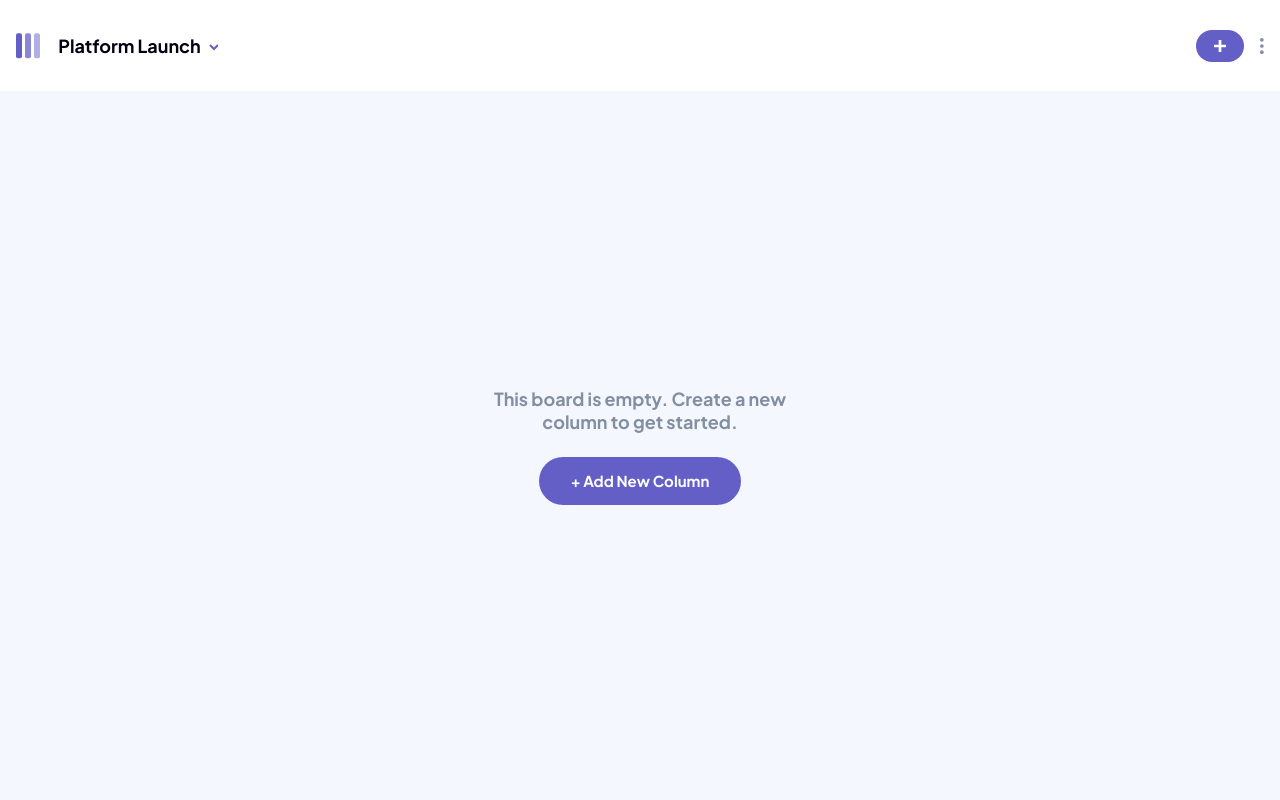
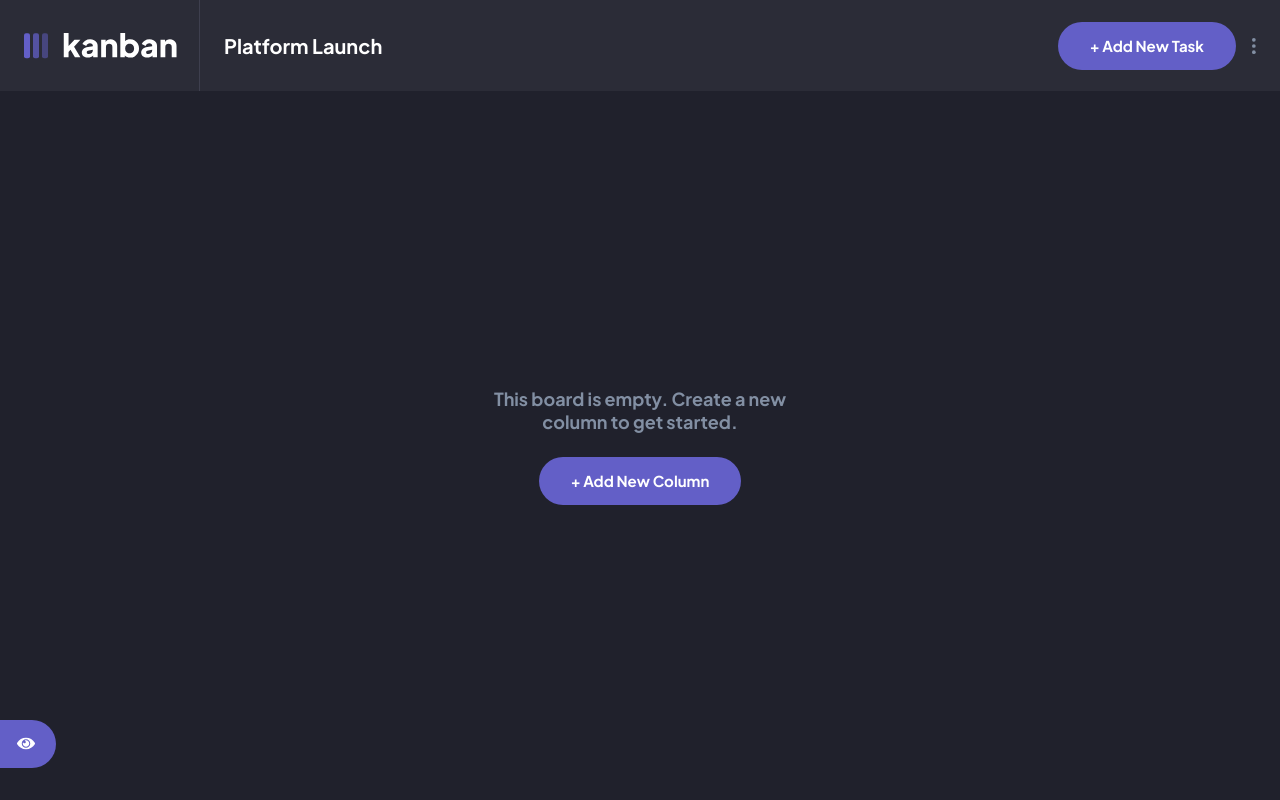
Before and after one commit to hector535/kanban-app, a React (Vite) app: page / in a window 1280 px wide. Built offline with nearby package versions, Linux system fonts and the light colour scheme.

Commit message:
adapt sidebar to tablet and desktop screen sizes

```diff
--- a/index.html
+++ b/index.html
@@ -1,5 +1,5 @@
 <!DOCTYPE html>
-<html lang="en" class="">
+<html lang="en" class="dark">
   <head>
     <meta charset="UTF-8" />
     <link rel="icon" type="image/svg+xml" href="/vite.svg" />
--- a/src/App.tsx
+++ b/src/App.tsx
@@ -1,16 +1,56 @@
-import { Toolbar } from "@/components/ui";
+import { Button, Toolbar } from "@/components/ui";
+import { Eye } from "@/components/icons";
 import { DialogContainers, EmptyBoardMessage } from "@/components/app";
+import { useAppDispatch, useAppSelector } from "@/hooks";
+import { setDialogVisibility } from "@/slices/ui-slice";
+import clsx from "clsx";
+
+const ShowSideMenuButton = () => {
+  const isSideMenuOpened = useAppSelector(
+    (state) => state.ui.dialogs.showBoardSelection
+  );
+
+  const dispatch = useAppDispatch();
+
+  const handleClick = () => {
+    dispatch(
+      setDialogVisibility({ name: "showBoardSelection", visibility: true })
+    );
+  };
+
+  if (isSideMenuOpened) return null;
+
+  return (
+    <Button
+      size="icon"
+      className="hidden md:inline-flex fixed w-14 h-12 left-0 bottom-8 rounded-r-[6.25rem]"
+      onClick={handleClick}
+    >
+      <Eye className="relative -left-0.5 w-[18px] h-[14px]" />
+    </Button>
+  );
+};
 
 function App() {
+  const isSideMenuOpened = useAppSelector(
+    (state) => state.ui.dialogs.showBoardSelection
+  );
+
   return (
     <>
       <Toolbar />
 
-      <main className="h-[calc(100vh-var(--height-toolbar))]">
+      <main
+        className={clsx(
+          "h-[calc(100vh-var(--height-toolbar))] transition-[margin] duration-700",
+          isSideMenuOpened && "ml-[16.25rem]"
+        )}
+      >
         <EmptyBoardMessage />
       </main>
 
       <DialogContainers />
+      <ShowSideMenuButton />
     </>
   );
 }
--- a/src/components/app/board-selection-dialog.tsx
+++ b/src/components/app/board-selection-dialog.tsx
@@ -4,8 +4,11 @@ import {
   DialogHeader,
   DialogTitle,
 } from "@/components/ui";
-import { Board } from "@/components/icons";
+import { Board, EyeSlash } from "@/components/icons";
 import { ThemeSwitcher } from "@/components/app";
+import { useAppDispatch, useAppSelector, useViewport } from "@/hooks";
+import { useEffect, useState } from "react";
+import { setDialogVisibility } from "@/slices/ui-slice";
 
 const boards = [
   {
@@ -47,28 +50,62 @@ const MenuItem = (props: MenuOptionProps) => {
   );
 };
 
+const MenuItemList = () => {
+  return (
+    <ul className="-ml-6 max-h-[18rem] py-2 overflow-auto">
+      {boards.map(({ id, ...props }) => (
+        <MenuItem key={id} {...props} />
+      ))}
+
+      <MenuItem
+        className="text-purple [&>svg>path]:fill-purple"
+        name="+ Create New Board"
+      />
+    </ul>
+  );
+};
+
 export const BoardSelectionDialog = () => {
+  const showDialog = useAppSelector(
+    (state) => state.ui.dialogs.showBoardSelection
+  );
+  const dispatch = useAppDispatch();
+
+  const { vw } = useViewport();
+  const [displayAsModal, setDisplayAsModal] = useState(vw < 768);
+
+  const handleHideDialog = () => {
+    dispatch(
+      setDialogVisibility({
+        name: "showBoardSelection",
+        visibility: false,
+      })
+    );
+  };
+
+  useEffect(() => {
+    setDisplayAsModal(vw < 768);
+  }, [vw]);
+
   return (
-    <Dialog open={false}>
-      <DialogContent className="gap-4 top-[calc(var(--height-toolbar)+15px)] translate-y-0 py-4 px-6 max-w-[20rem]">
+    <Dialog open={showDialog} modal={displayAsModal}>
+      <DialogContent className="gap-4 top-[calc(var(--height-toolbar)+15px)] translate-y-0 py-4 px-6 max-w-[20rem] md:w-[var(--width-sidebar)] md:top-[var(--height-toolbar)] md:bottom-0 md:left-0 md:data-[state=open]:animate-slide-in md:data-[state=closed]:animate-slide-out md:py-8 md:shadow-none md:border-t-0 md:rounded-r-none md:gap-[1.125rem] md:grid-rows-[auto_auto_1fr_auto]">
         <DialogHeader>
           <DialogTitle className="text-xs font-bold tracking-[2.4px] uppercase text-gray">
             All Boards (3)
           </DialogTitle>
         </DialogHeader>
 
-        <ul className="-ml-6 max-h-[18rem] py-2 overflow-auto">
-          {boards.map(({ id, ...props }) => (
-            <MenuItem key={id} {...props} />
-          ))}
+        <MenuItemList />
 
-          <MenuItem
-            className="text-purple [&>svg>path]:fill-purple"
-            name="+ Create New Board"
-          />
-        </ul>
-
-        <ThemeSwitcher className="mx-[-0.5rem]" />
+        <ThemeSwitcher className="mx-[-0.5rem] md:self-end" />
+        <button
+          className="flex gap-2.5 items-center text-[0.9375rem] font-bold text-gray ring-offset-white focus-visible:outline-none focus-visible:ring-2 focus-visible:ring-slate-950 focus-visible:ring-offset-2 dark:ring-offset-slate-950 dark:focus-visible:ring-slate-300"
+          onClick={handleHideDialog}
+        >
+          <EyeSlash />
+          Hide Sidebar
+        </button>
       </DialogContent>
     </Dialog>
   );
--- /dev/null
+++ b/src/components/icons/eye.tsx
@@ -0,0 +1,32 @@
+import React from "react";
+import { cn } from "@/lib/utils";
+
+interface EyeProps extends React.ComponentPropsWithoutRef<"svg"> {}
+
+const Eye = React.forwardRef<SVGSVGElement, EyeProps>(
+  ({ className, ...props }, ref) => {
+    return (
+      <svg
+        {...props}
+        ref={ref}
+        className={cn(className)}
+        width="16"
+        height="11"
+        viewBox="0 0 16 11"
+        fill="none"
+        xmlns="http://www.w3.org/2000/svg"
+      >
+        <path
+          fillRule="evenodd"
+          clipRule="evenodd"
+          d="M15.8154 4.43419C14.2491 1.77636 11.328 0 8 0C4.67056 0 1.75012 1.77761 0.184624 4.43419C-0.0615413 4.8519 -0.0615413 5.37033 0.184624 5.78805C1.75087 8.44585 4.67195 10.2222 8 10.2222C11.3294 10.2222 14.2499 8.4446 15.8154 5.78802C16.0615 5.37031 16.0615 4.85189 15.8154 4.43419ZM8 8.88887C5.91217 8.88887 4.22223 7.19924 4.22223 5.1111C4.22223 3.02327 5.91184 1.33333 8 1.33333C10.0878 1.33333 11.7778 3.02294 11.7778 5.1111C11.7778 7.19893 10.0882 8.88887 8 8.88887ZM8 7.99999C9.5955 7.99999 10.8889 6.7066 10.8889 5.1111C10.8889 3.51561 9.5955 2.22222 8 2.22222C7.50811 2.22222 7.04503 2.3453 6.63964 2.56211L6.64053 2.56208C7.2975 2.56208 7.83008 3.09466 7.83008 3.75163C7.83008 4.40858 7.2975 4.94116 6.64053 4.94116C5.98356 4.94116 5.45098 4.4086 5.45098 3.75163L5.451 3.75074C5.2342 4.15613 5.11112 4.61921 5.11112 5.1111C5.11112 6.7066 6.4045 7.99999 8 7.99999Z"
+          fill="white"
+        />
+      </svg>
+    );
+  }
+);
+
+Eye.displayName = "Eye";
+
+export { Eye };
--- a/src/components/icons/index.ts
+++ b/src/components/icons/index.ts
@@ -6,3 +6,5 @@ export * from "./cross";
 export * from "./sun";
 export * from "./moon";
 export * from "./board";
+export * from "./eye";
+export * from "./eye-slash";
--- a/src/components/ui/toolbar.tsx
+++ b/src/components/ui/toolbar.tsx
@@ -6,11 +6,14 @@ import {
   DropdownMenuContent,
   DropdownMenuItem,
 } from "@/components/ui";
-import { useAppDispatch } from "@/hooks";
+import { useAppDispatch, useAppSelector } from "@/hooks";
 import { cn } from "@/lib/utils";
 import { setDialogVisibility } from "@/slices/ui-slice";
 
 export const Toolbar = () => {
+  const isSideBarOpened = useAppSelector(
+    (state) => state.ui.dialogs.showBoardSelection
+  );
   const dispatch = useAppDispatch();
 
   const handleDeleteBoard = () => {
@@ -22,27 +25,43 @@ export const Toolbar = () => {
     );
   };
 
-  const isBoardMenuOpen = true;
-
   return (
     <header
       className={cn(
-        "px-4 h-[var(--height-toolbar)] flex items-center gap-4 bg-white",
-        isBoardMenuOpen && "relative z-[100] pointer-events-auto"
+        "h-[var(--height-toolbar)] bg-white flex md:grid md:grid-cols-[auto_1fr] dark:bg-gray-very-dark",
+        isSideBarOpened && "relative z-[100] pointer-events-auto"
       )}
     >
-      <div className="w-[1.7rem] overflow-hidden">
-        <Logo />
+      <div
+        className={cn(
+          "grid items-center pl-4 w-[2.7rem] h-full overflow-hidden transition-[width] duration-250 ease-out md:w-[12.5rem] md:pl-6 md:border-r md:border-gray-light dark:border-gray-dark",
+          isSideBarOpened && "md:w-[var(--width-sidebar)] md:delay-310"
+        )}
+      >
+        <Logo className="dark:[&>path]:fill-white" />
       </div>
 
-      <div className="w-full flex justify-between items-center">
-        <Button variant="ghost" className="rounded-md gap-2 px-0">
-          <span className="text-h-lg text-black">Platform Launch</span>
+      <div className="flex items-center justify-between px-4 w-full md:px-6">
+        <Button
+          variant="ghost"
+          className="rounded-md gap-2 px-0 dark:hover:bg-slate-700 md:hidden"
+        >
+          <span className="text-h-lg text-black dark:text-white">
+            Platform Launch
+          </span>
           <ArrowDown className="relative top-0.5" />
         </Button>
 
-        <Button size="icon" className="ml-auto rounded-3xl w-12 h-8">
+        <h1 className="hidden md:block text-xl font-bold text-black dark:text-white">
+          Platform Launch
+        </h1>
+
+        <Button size="icon" className="ml-auto rounded-3xl w-12 h-8 md:hidden">
           <Plus />
+        </Button>
+
+        <Button size="lg" className="hidden md:inline-flex ml-auto">
+          + Add New Task
         </Button>
 
         <DropdownMenu>
--- a/src/hooks/index.ts
+++ b/src/hooks/index.ts
@@ -1 +1,2 @@
 export * from "./redux";
+export * from "./useViewport";
--- /dev/null
+++ b/src/hooks/useViewport.ts
@@ -0,0 +1,42 @@
+import { useEffect, useState } from "react";
+
+const getViewportSize = () => {
+  const vw = Math.max(
+    document.documentElement.clientWidth || 0,
+    window.innerWidth || 0
+  );
+  const vh = Math.max(
+    document.documentElement.clientHeight || 0,
+    window.innerHeight || 0
+  );
+
+  return {
+    vw,
+    vh,
+  };
+};
+
+export const useViewport = () => {
+  const [size, setSize] = useState<{ vw: number; vh: number }>(getViewportSize);
+
+  useEffect(() => {
+    let timerId: NodeJS.Timeout;
+
+    const resize = () => {
+      clearTimeout(timerId);
+
+      timerId = setTimeout(() => setSize(getViewportSize()), 500);
+    };
+
+    window.addEventListener("resize", resize);
+
+    return () => {
+      window.removeEventListener("resize", resize);
+    };
+  }, []);
+
+  return {
+    vw: size.vw,
+    vh: size.vh,
+  };
+};
--- a/src/index.css
+++ b/src/index.css
@@ -10,6 +10,7 @@
 
   :root {
     --height-toolbar: clamp(4rem, 3.2957rem + 3.005vw, 6rem);
+    --width-sidebar: clamp(16.25rem, 13.39304rem + 5.952vw, 18.75rem);
   }
 
   body {
--- a/src/slices/ui-slice.ts
+++ b/src/slices/ui-slice.ts
@@ -3,10 +3,11 @@ import { PayloadAction, createSlice } from "@reduxjs/toolkit";
 type UIState = {
   dialogs: {
     showBoardDeletion: boolean;
+    showBoardSelection: boolean;
+    showBoardForm: boolean;
     showTaskDeletion: boolean;
     showTaskDetails: boolean;
     showTaskForm: boolean;
-    showBoardForm: boolean;
   };
 };
 
@@ -18,10 +19,11 @@ type DialogVisibility = {
 const initialState: UIState = {
   dialogs: {
     showBoardDeletion: false,
+    showBoardForm: false,
+    showBoardSelection: false,
     showTaskDeletion: false,
     showTaskDetails: false,
     showTaskForm: false,
-    showBoardForm: false,
   },
 };
 
--- a/tailwind.config.js
+++ b/tailwind.config.js
@@ -83,6 +83,12 @@ module.exports = {
       fontFamily: {
         sans: ["Plus Jakarta Sans", "sans-serif"],
       },
+      transitionDuration: {
+        250: "250ms",
+      },
+      transitionDelay: {
+        310: "310ms",
+      },
       keyframes: {
         "accordion-down": {
           from: { height: "0" },
@@ -92,10 +98,28 @@ module.exports = {
           from: { height: "var(--radix-accordion-content-height)" },
           to: { height: "0" },
         },
+        "slide-in": {
+          from: {
+            transform: `translateX(-100%)`,
+          },
+          to: {
+            transform: `translateX(0px)`,
+          },
+        },
+        "slide-out": {
+          from: {
+            transform: `translateX(0px)`,
+          },
+          to: {
+            transform: `translateX(-100%)`,
+          },
+        },
       },
       animation: {
         "accordion-down": "accordion-down 0.2s ease-out",
         "accordion-up": "accordion-up 0.2s ease-out",
+        "slide-in": "slide-in 0.5s ease-out forwards",
+        "slide-out": "slide-out 0.5s ease-out forwards",
       },
     },
   },
```
Also changed, not shown: src/components/icons/eye-slash.tsx (added, +32 -0 lines).
